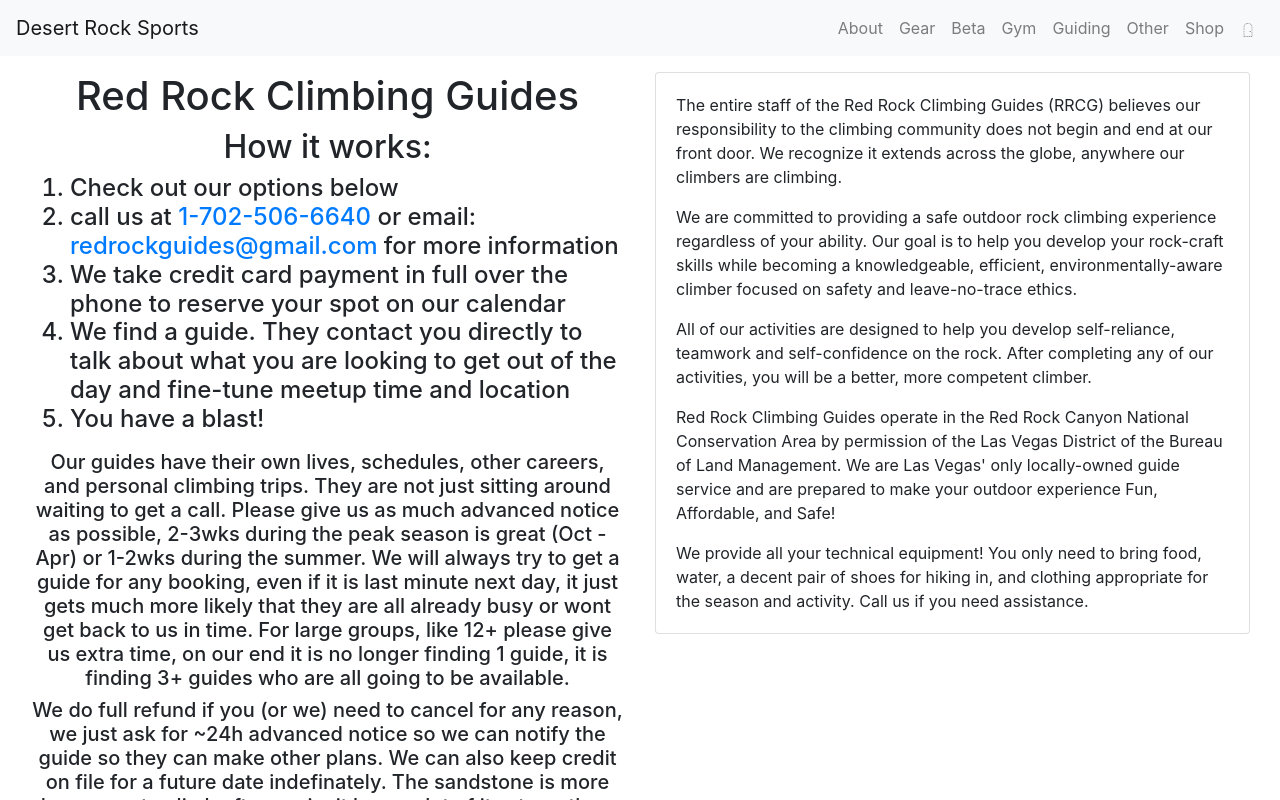
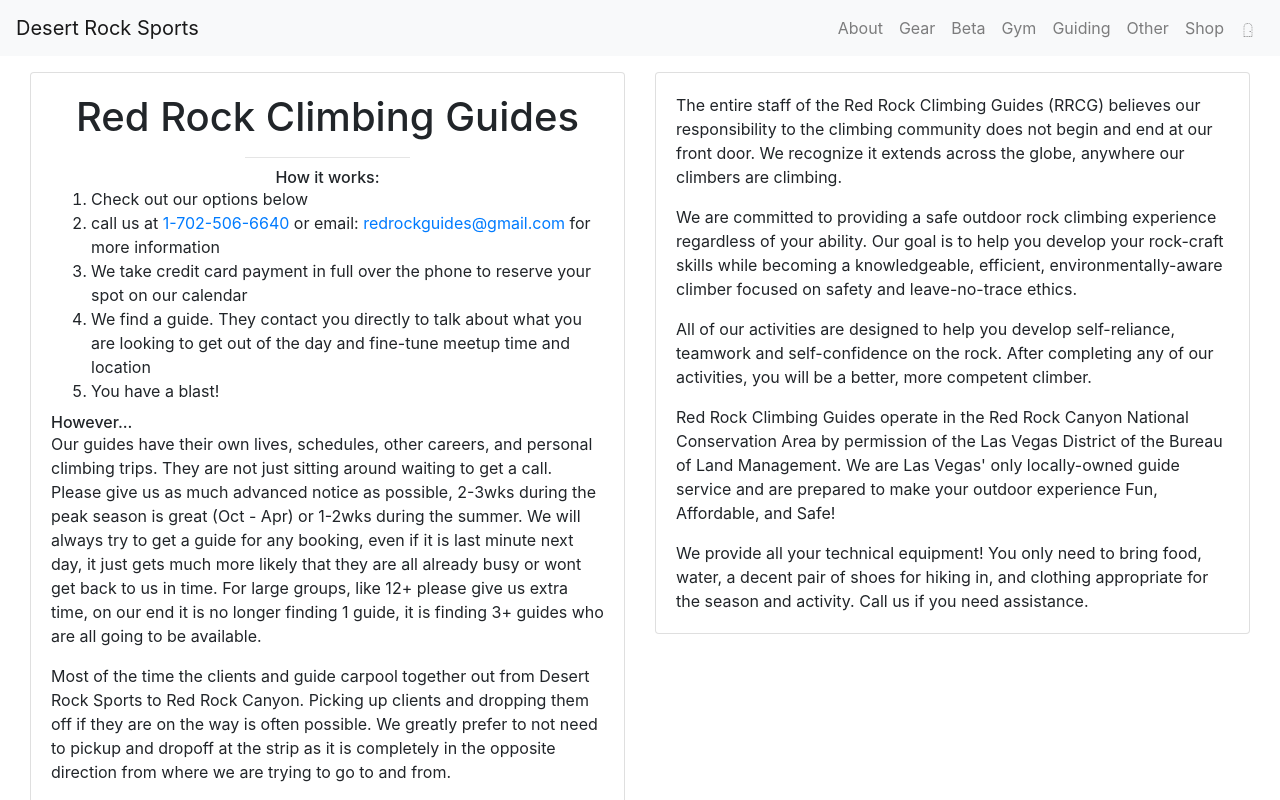
Before and after one commit to j-poneil/desert-rock-sports, a React (Create React App) app: page /guiding in a window 1280 px wide. Shown: the top 800 px of the page. Built offline with nearby package versions, Linux system fonts and the light colour scheme; a web font is replaced by a local one.

Commit message:
switched part to a card component

```diff
--- a/src/components/Guiding.js
+++ b/src/components/Guiding.js
@@ -101,12 +101,13 @@ export default function Guiding(){
         <Container fluid className="mt-3 mb-3">
             <Container fluid>
                 <Row xl={2} lg={2} md={2} sm={1} xs={1}>
-                    <Col className="text-center">
-                        <h1>
-                            Red Rock Climbing Guides
-                        </h1>
-                        <h2>How it works:</h2>
-                        <h4>
+                    <Col>
+                        <Card>
+                            <Card.Body>
+                                <Card.Title as='h1' className="text-center">Red Rock Climbing Guides</Card.Title>
+                                <Card.Text>
+                                    <hr style={{width: '30%'}} />
+                                    <Card.Subtitle className="text-center">How it works:</Card.Subtitle>
                                     <ol className="text-left">
                                         <li>Check out our options below</li>
                                         <li>call us at <a href="tel:1-702-506-6640" target="_blank" rel="noopener noreferrer">1-702-506-6640</a> or email: <a href="email:redrockguides@gmail.com" target="_blank" rel="noopener noreferrer">redrockguides@gmail.com</a> for more information</li>
@@ -114,9 +115,13 @@ export default function Guiding(){
                                         <li>We find a guide. They contact you directly to talk about what you are looking to get out of the day and fine-tune meetup time and location</li>
                                         <li>You have a blast!</li>
                                     </ol>
-                        </h4>
-                        <h5>Our guides have their own lives, schedules, other careers, and personal climbing trips. They are not just sitting around waiting to get a call. Please give us as much advanced notice as possible, 2-3wks during the peak season is great (Oct - Apr) or 1-2wks during the summer. We will always try to get a guide for any booking, even if it is last minute next day, it just gets much more likely that they are all already busy or wont get back to us in time. For large groups, like 12+ please give us extra time, on our end it is no longer finding 1 guide, it is finding 3+ guides who are all going to be available.</h5>
-                        <h5>We do full refund if you (or we) need to cancel for any reason, we just ask for ~24h advanced notice so we can notify the guide so they can make other plans. We can also keep credit on file for a future date indefinately. The sandstone is more dangerous to climb after a rain, it loses a lot of its strength, so if that happens we can go climb limestone or refund / keep credit on file if you prefer.</h5>
+                                    <Card.Subtitle>However...</Card.Subtitle>
+                                    <p>Our guides have their own lives, schedules, other careers, and personal climbing trips. They are not just sitting around waiting to get a call. Please give us as much advanced notice as possible, 2-3wks during the peak season is great (Oct - Apr) or 1-2wks during the summer. We will always try to get a guide for any booking, even if it is last minute next day, it just gets much more likely that they are all already busy or wont get back to us in time. For large groups, like 12+ please give us extra time, on our end it is no longer finding 1 guide, it is finding 3+ guides who are all going to be available.</p>
+                                    <p>Most of the time the clients and guide carpool together out from Desert Rock Sports to Red Rock Canyon. Picking up clients and dropping them off if they are on the way is often possible. We greatly prefer to not need to pickup and dropoff at the strip as it is completely in the opposite direction from where we are trying to go to and from.</p>
+                                    <p>We do full refund if you (or we) need to cancel for any reason, we just ask for ~24h advanced notice so we can notify the guide so they can make other plans. We can also keep credit on file for a future date indefinately. The sandstone is more dangerous to climb after a rain, it loses a lot of its strength, so if that happens we can go climb limestone or refund / keep credit on file if you prefer.</p>
+                                </Card.Text>
+                            </Card.Body>
+                        </Card>
                     </Col>
                     <Col>
                         <Card>
```
Lines whose indentation alone changed are shown as unchanged.
